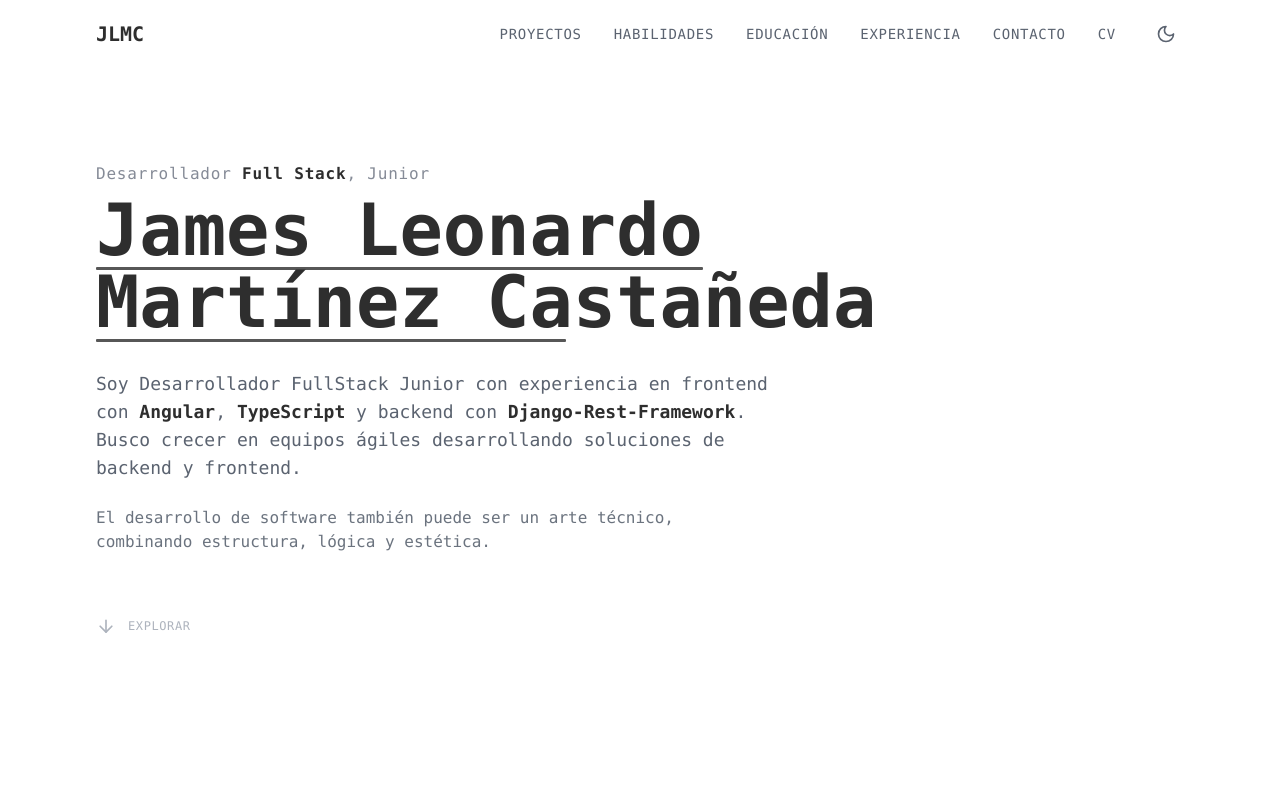
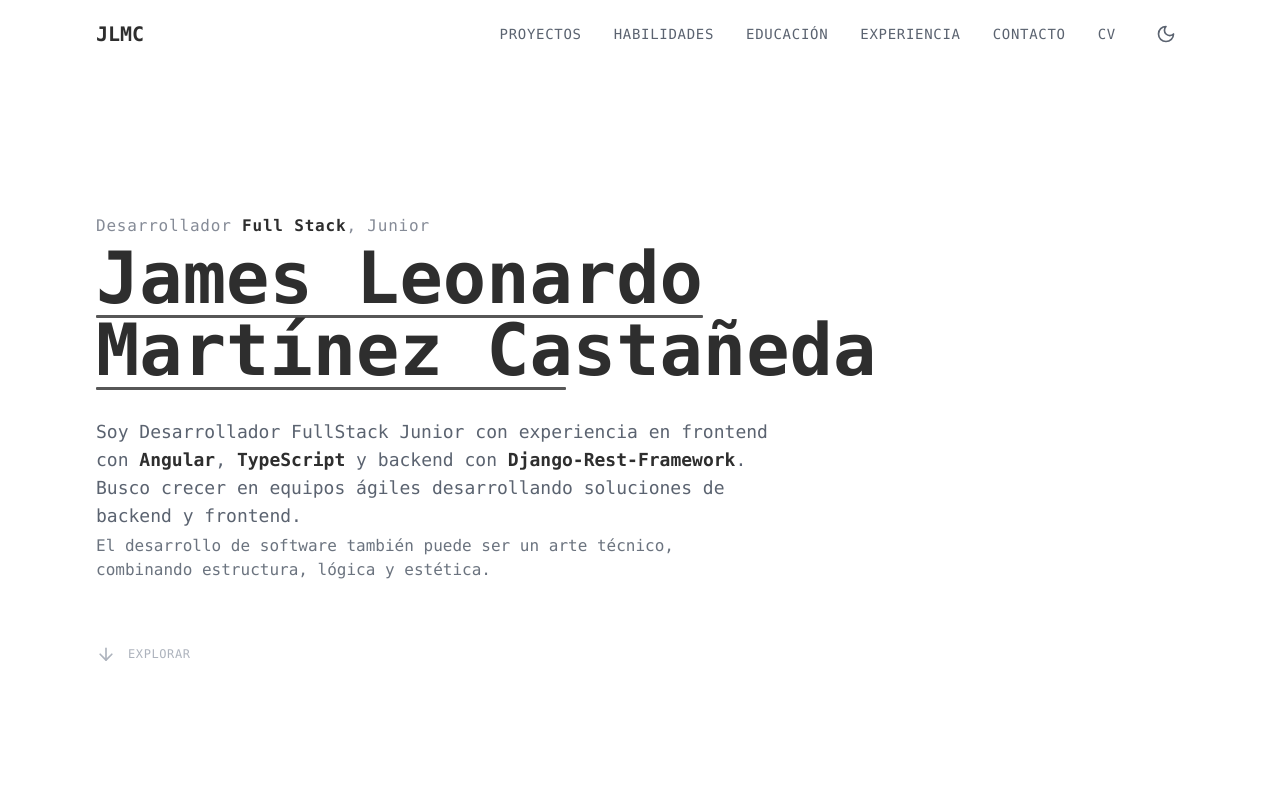
Before and after one commit to JamesLMC1/PortafolioJames, a React (Vite) app: page / in a window 1280 px wide. Shown: the top 800 px of the page. Built offline with nearby package versions, Linux system fonts and the light colour scheme.

Commit message:
Cambios al porta

```diff
--- a/src/components/Hero.tsx
+++ b/src/components/Hero.tsx
@@ -16,13 +16,13 @@ export default function Hero() {
      * - bg-white/dark:bg-gray-900: colores adaptativos al tema
      * - transition-colors: transición suave entre temas
      */
-    <section className="min-h-screen flex flex-col justify-center items-start px-6 md:px-12 lg:px-24 bg-white dark:bg-gray-900 transition-colors duration-300">
+    <section className="min-h-screen flex flex-col justify-center items-start px-6 md:px-12 lg:px-24 bg-white dark:bg-gray-900 transition-colors duration-300 pt-20">
       {/* Contenedor principal con ancho máximo para no extenderse demasiado */}
       <div className="max-w-4xl">
         {/* Cabecera con título profesional y nombre */}
-        <div className="mb-8 space-y-2">
+        <div className="mb-8 space-y-1">
           {/* Subtítulo/profesión */}
-          <p className="text-sm md:text-base font-mono text-gray-500 dark:text-gray-400 tracking-wider">
+          <p className="text-sm md:text-base font-mono text-gray-500 dark:text-gray-400 tracking-wider mt-16 md:mt-0">
             Desarrollador
             <span className="text-black dark:text-white font-semibold"> Full Stack</span>,
             Junior
@@ -45,7 +45,7 @@ export default function Hero() {
         </div>
 
         {/* Sección de descripción personal y profesional */}
-        <div className="space-y-6 max-w-2xl">
+        <div className="space-y-1 max-w-2xl mt-8">
           {/*
            * Párrafo principal con descripción profesional
            * - leading-relaxed: espaciado de línea cómodo para lectura
--- a/src/data/skills.ts
+++ b/src/data/skills.ts
@@ -18,6 +18,7 @@ export const technicalSkills: TechnicalSkill[] = [
     category: 'Frontend',
     technologies: [
       { name: 'HTML', icon: SiHtml5 },
+      { name: 'Angular', icon: SiAngular },
       { name: 'CSS', icon: SiCss3 },
       { name: 'JavaScript', icon: SiJavascript },
       { name: 'TypeScript', icon: SiTypescript },
```
